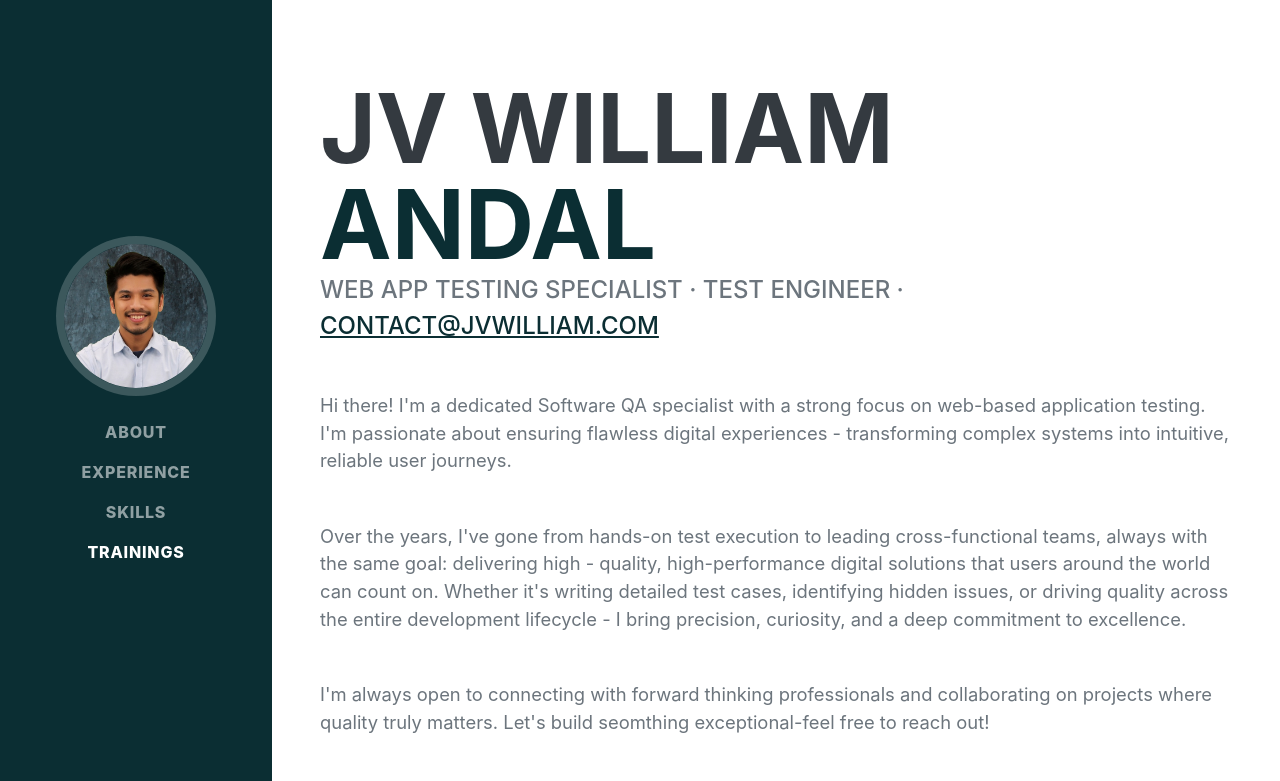
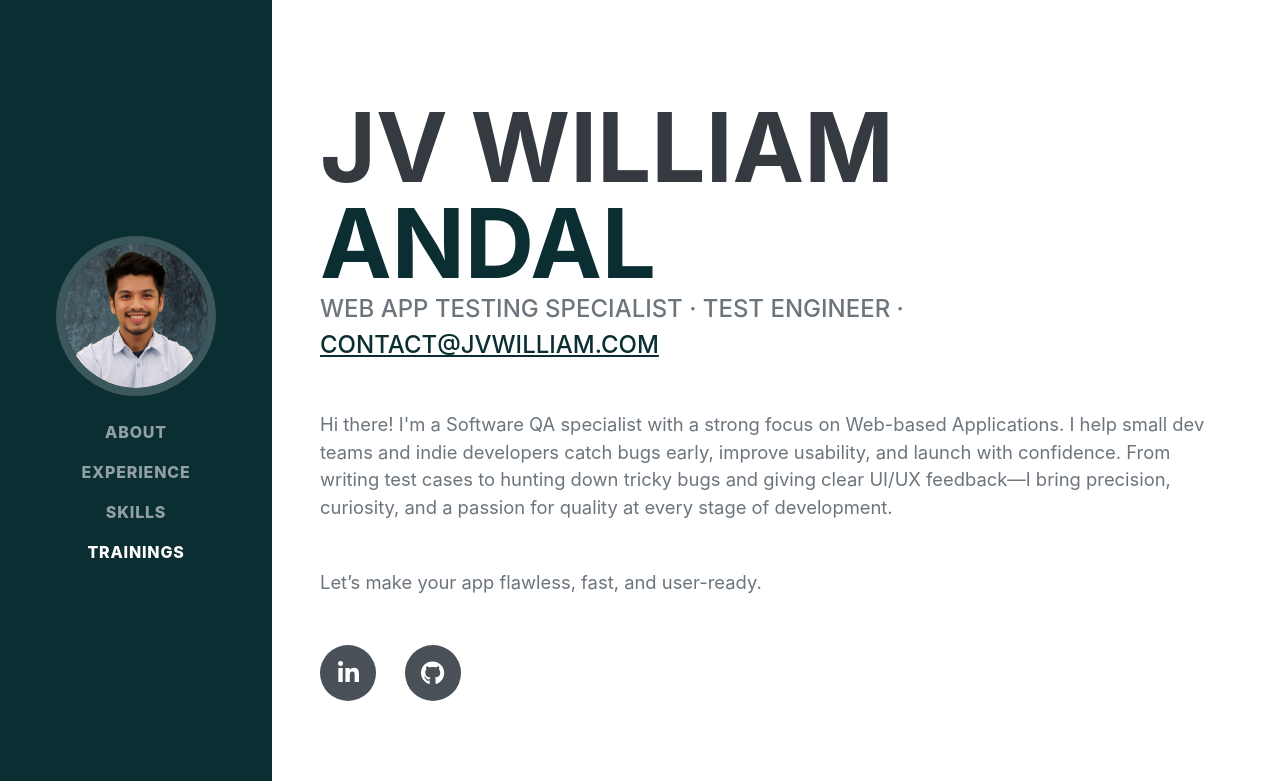
Before and after one commit to jvwilliam/jvwilliam.github.io, a plain HTML site: page index.html in a window 1280 px wide. Shown: the top 781 px of the page. Drawn offline with nearby package versions, Linux system fonts and the light colour scheme; a web font is replaced by a local one.

Commit message:
made some description changes

```diff
--- a/index.html
+++ b/index.html
@@ -51,9 +51,8 @@
                         <a href="mailto:contact@jvwilliam.com">contact@jvwilliam.com</a>
                     </div>
                     <!-- Made this copy with ChatGPT 😊 -->
-                    <p class="lead mb-5">Hi there! I'm a dedicated Software QA specialist with a strong focus on web-based application testing. I'm passionate about ensuring flawless digital experiences - transforming complex systems into intuitive, reliable user journeys.</p>
-                    <p class="lead mb-5">Over the years, I've gone from hands-on test execution to leading cross-functional teams, always with the same goal: delivering high - quality, high-performance digital solutions that users around the world can count on. Whether it's writing detailed test cases, identifying hidden issues, or driving quality across the entire development lifecycle - I bring precision, curiosity, and a deep commitment to excellence.</p>
-                    <p class="lead mb-5">I'm always open to connecting with forward thinking professionals and collaborating on projects where quality truly matters. Let's build seomthing exceptional-feel free to reach out!</p>
+                    <p class="lead mb-5">Hi there! I'm a Software QA specialist with a strong focus on Web-based Applications. I help small dev teams and indie developers catch bugs early, improve usability, and launch with confidence. From writing test cases to hunting down tricky bugs and giving clear UI/UX feedback—I bring precision, curiosity, and a passion for quality at every stage of development.</p>
+                    <p class="lead mb-5">Let’s make your app flawless, fast, and user-ready.</p>
                     <div class="social-icons">
                         <a class="social-icon" href="https://www.linkedin.com/in/jvwilliamandal/" target="_blank"><i class="fab fa-linkedin-in"></i></a>
                         <a class="social-icon" href="https://github.com/jvwilliam" target="_blank"><i class="fab fa-github"></i></a>
```
